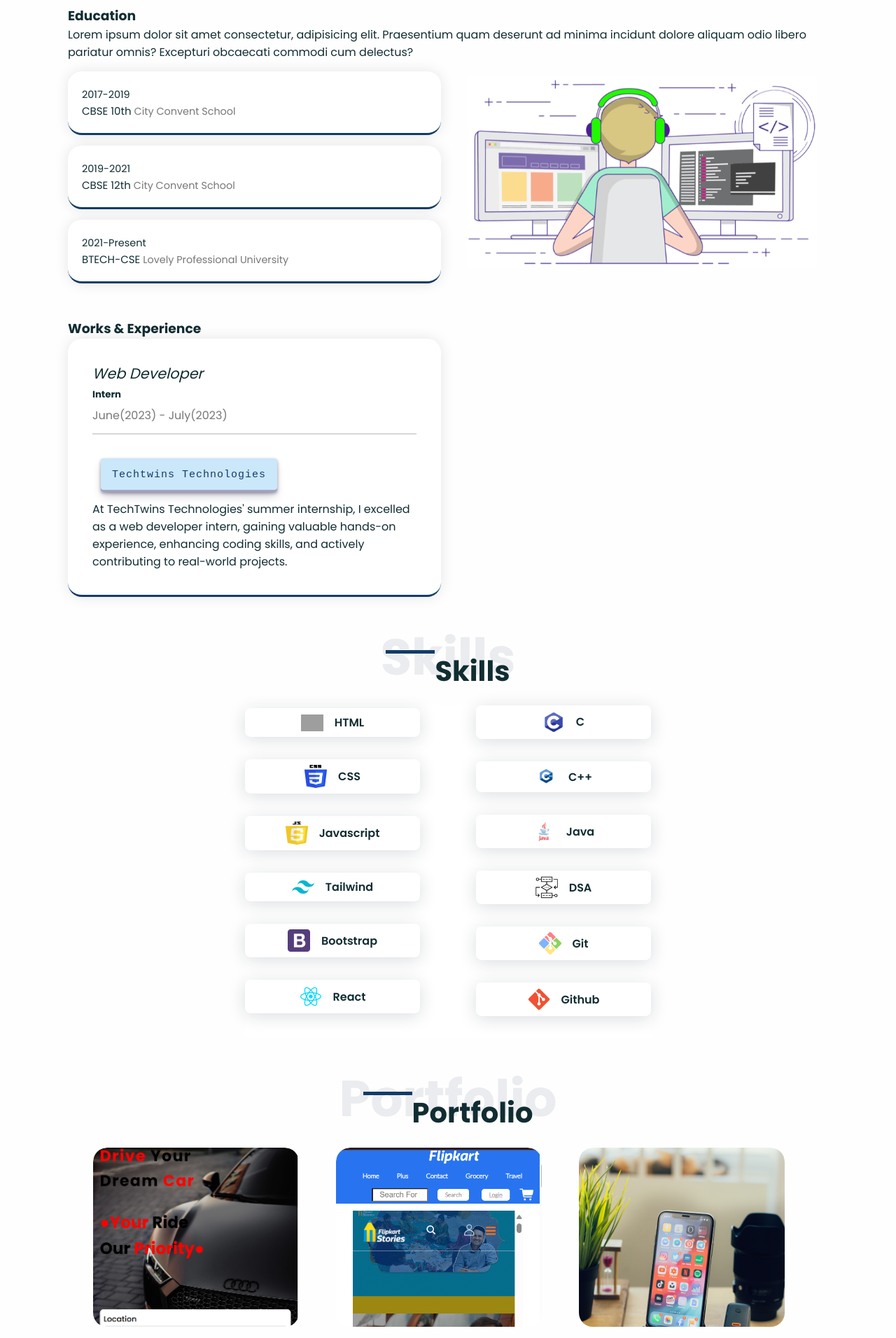
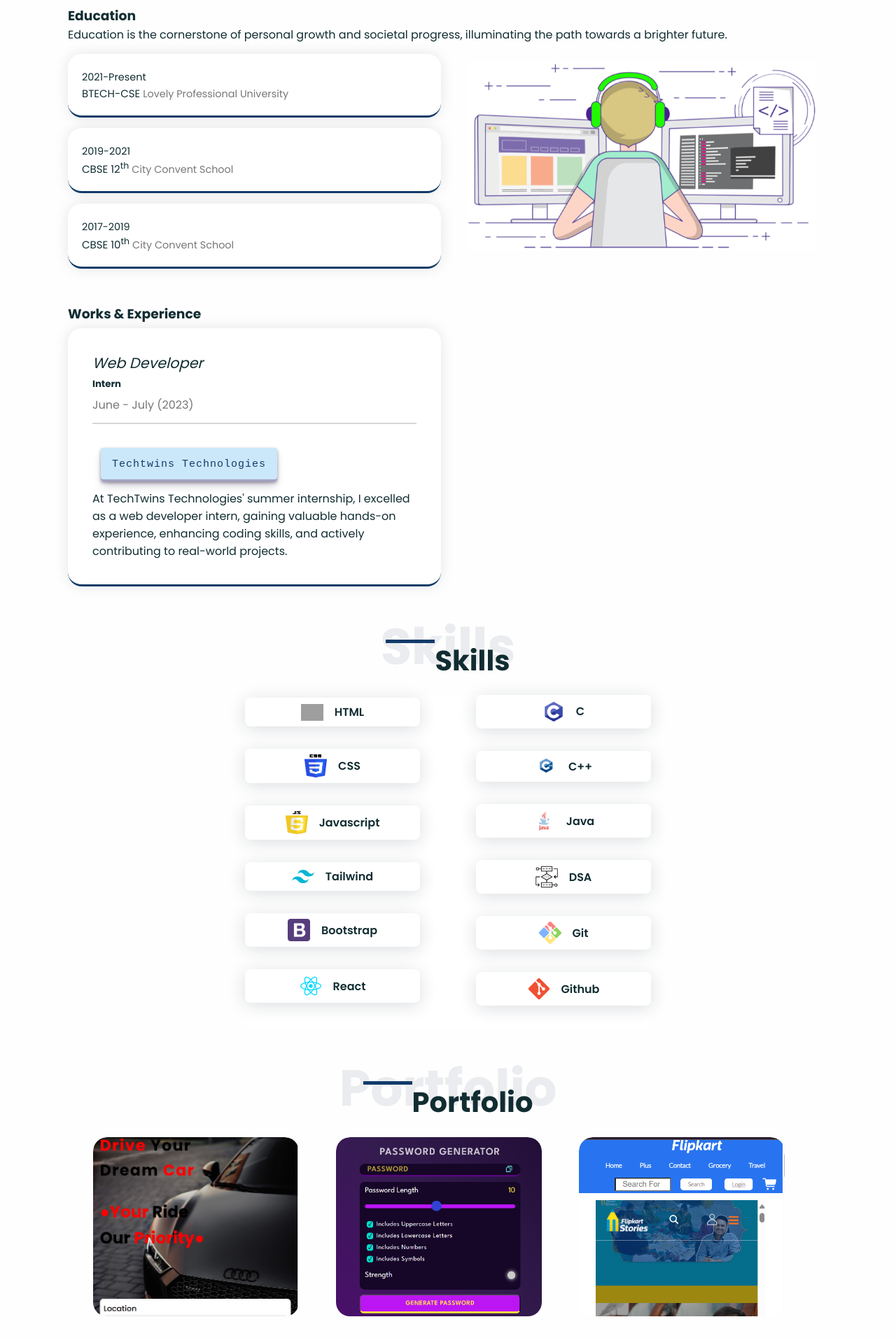
Before and after one commit to Ayush-Kmr/Ayush-Portfolio, a React (Create React App) app: page / in a window 1280 px wide. Shown: the part 1520-3432 px from the top of the page at 70% size. Built offline with nearby package versions, Linux system fonts and the light colour scheme; grey boxes are pictures that could not be loaded.

Commit message:
Initial Commit

```diff
--- a/src/Component/Education/Education.jsx
+++ b/src/Component/Education/Education.jsx
@@ -6,7 +6,7 @@
     id: 1,
     position: "Web Developer",
     role: "Intern",
-    duration: "June(2023) - July(2023) ",
+    duration: "June - July (2023) ",
     cname: "Techtwins Technologies",
     URL: "https://techtwins.co.in/",
     description:
@@ -35,30 +35,36 @@
             <div className="skill-description">
               <h3>Education</h3>
               <p>
-                Lorem ipsum dolor sit amet consectetur, adipisicing elit.
-                Praesentium quam deserunt ad minima incidunt dolore aliquam odio
-                libero pariatur omnis? Excepturi obcaecati commodi cum delectus?
+                Education is the cornerstone of personal growth and societal
+                progress, illuminating the path towards a brighter future.
               </p>
             </div>
             <div className="skillss-info education-all">
               <div className="education">
                 <ul className="edu-list">
                   <li className="item">
-                    <span className="year">2017-2019</span>
+                    <span className="year">2021-Present</span>
                     <p>
-                      <span>CBSE 10th </span> City Convent School
+                      <span>BTECH-CSE </span> Lovely Professional University
                     </p>
                   </li>
                   <li className="item">
                     <span className="year">2019-2021</span>
                     <p>
-                      <span>CBSE 12th </span> City Convent School
+                      <span>
+                        CBSE 12<sup>th</sup>{" "}
+                      </span>{" "}
+                      City Convent School
                     </p>
                   </li>
+
                   <li className="item">
-                    <span className="year">2021-Present</span>
+                    <span className="year">2017-2019</span>
                     <p>
-                      <span>BTECH-CSE </span> Lovely Professional University
+                      <span>
+                        CBSE 10<sup>th</sup>{" "}
+                      </span>{" "}
+                      City Convent School
                     </p>
                   </li>
                 </ul>
--- a/src/Component/Education/education.css
+++ b/src/Component/Education/education.css
@@ -63,6 +63,7 @@
   border-bottom: 3px solid var(--second-color);
   padding: 35px;
   border-radius: 20px;
+  margin-top: 6px;
   box-shadow: var(--box-shadow);
   transition: 0.3s ease;
   z-index: 999;
--- a/src/Component/Projects/Project.jsx
+++ b/src/Component/Projects/Project.jsx
@@ -10,9 +10,17 @@
     description:
       "Sleek car rental site: HTML, CSS, JavaScript. Streamlined navigation, intuitive interface",
   },
+  {
+    id: 2,
+    image: require("../../Assets/psg.png"),
+    name: "Passwrod Generator",
+    URL: "https://ayush-kmr.github.io/Password-Generator/",
+    description:
+      "Advanced password generation,user-friendly interface, secure, private.",
+  },
 
   {
-    id: 2,
+    id: 3,
     image: require("../../Assets/FC.png"),
     name: "Flipkart CLone",
     URL: "https://ayush-kmr.github.io/Flipkart-Clone/",
@@ -21,39 +29,27 @@
   },
 
   {
-    id: 3,
-    image: require("../../Assets/work-1.png"),
-    name: "Social App",
-    URL: "#",
-    description:
-      "This app conncects you to the talented people arond the world. Download it from the play store.",
-  },
-
-  {
     id: 4,
     image: require("../../Assets/work-1.png"),
-    name: "Social App",
+    name: "Web App",
     URL: "#",
-    description:
-      "This app conncects you to the talented people arond the world. Download it from the play store.",
+    description: "Comming Soon.",
   },
 
   {
     id: 5,
     image: require("../../Assets/work-1.png"),
-    name: "Social App",
+    name: "Web App",
     URL: "#",
-    description:
-      "This app conncects you to the talented people arond the world. Download it from the play store.",
+    description: "Comming Soon.",
   },
 
   {
     id: 6,
     image: require("../../Assets/work-1.png"),
-    name: "Social App",
+    name: "Web App",
     URL: "#",
-    description:
-      "This app conncects you to the talented people arond the world. Download it from the play store.",
+    description: "Comming Soon.",
   },
 ];
 
```
Also changed, not shown: src/Assets/psg.png (added).
